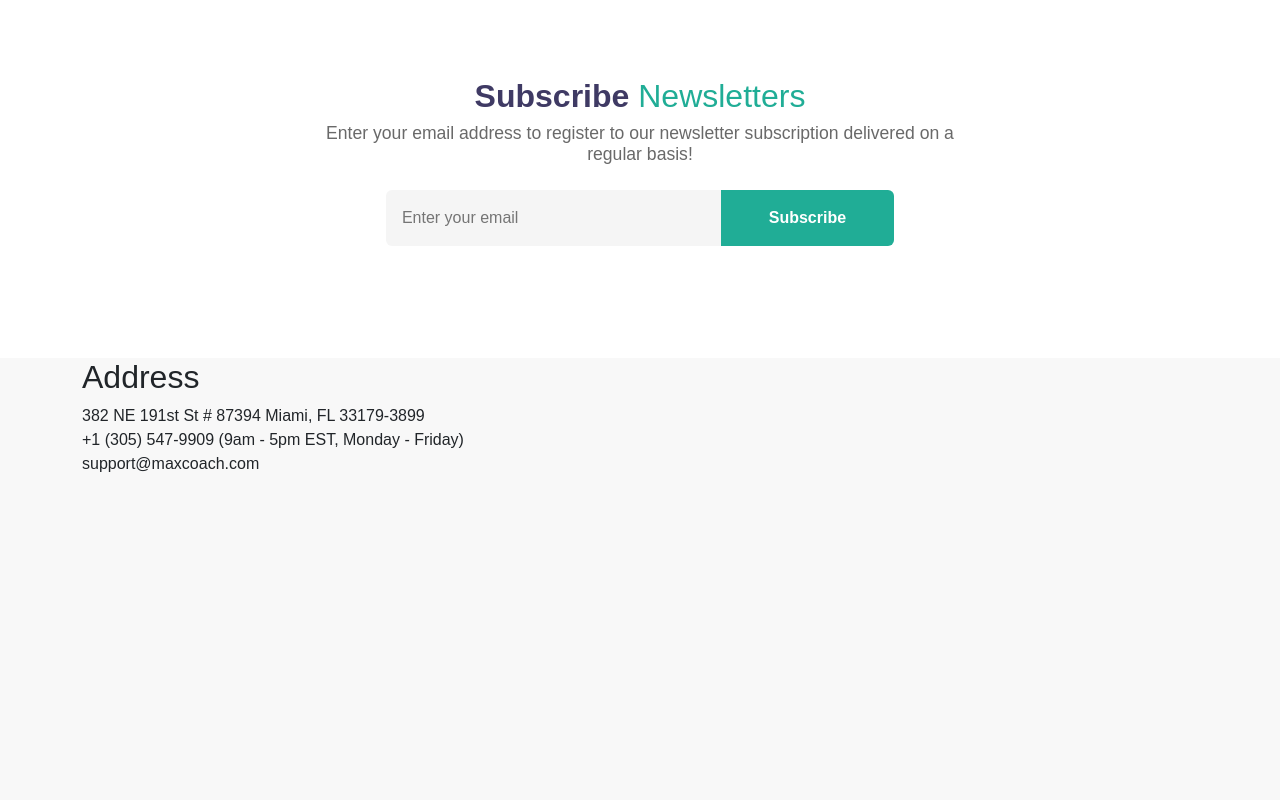
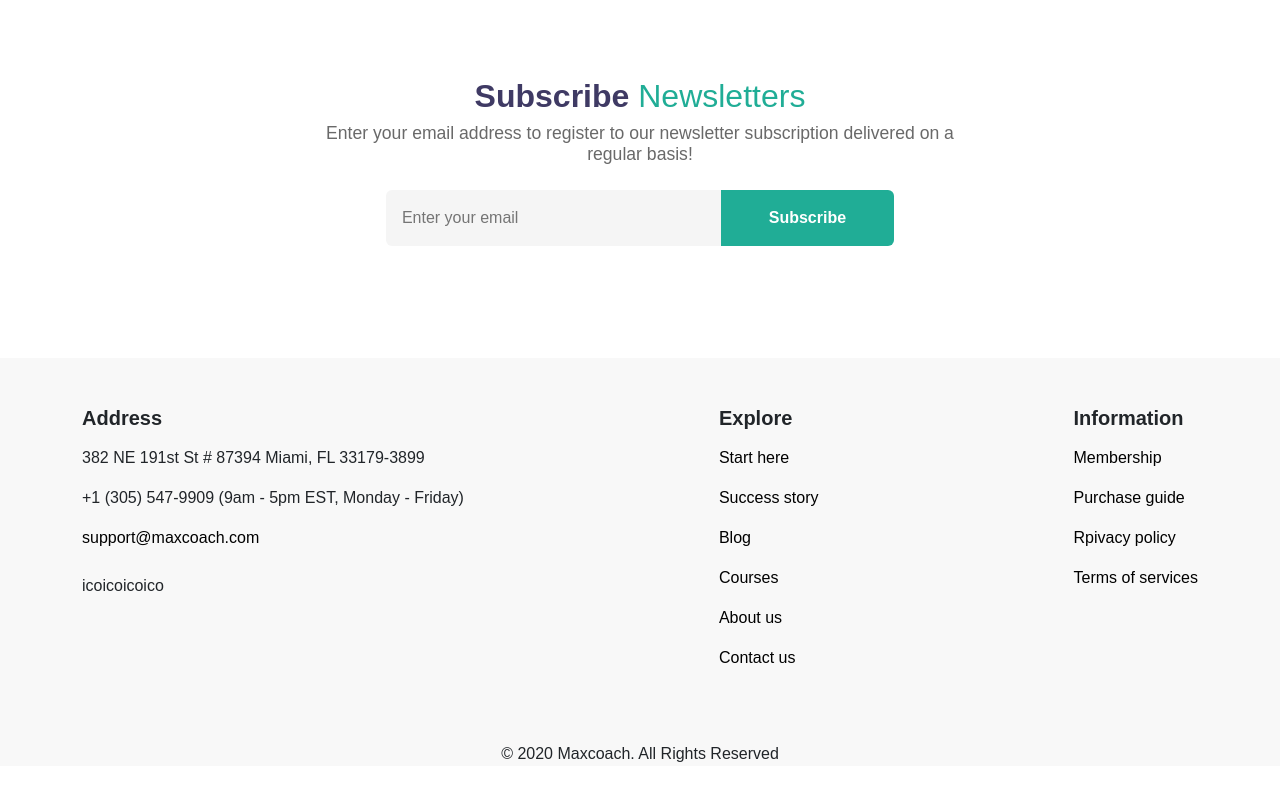
Before and after one commit to marcocareddu/proj-html-vuejs, a Vue app: page / in a window 1280 px wide. Shown: the part 4724-5524 px from the top of the page. Built offline with nearby package versions, Linux system fonts and the light colour scheme.

Commit message:
VUE AppFooter - Added v-for from data

```diff
--- a/src/components/AppFooter.vue
+++ b/src/components/AppFooter.vue
@@ -1,13 +1,11 @@
 <script>
 
 // Import data
-import addressData from '../assets/data/_addressData';
 import footerMenu from '../assets/data/_footerMenu';
 
 export default {
     data() {
         return {
-            addressData,
             footerMenu,
         }
     }
@@ -17,15 +15,36 @@ export default {
 <template>
     <footer>
         <div class="container">
-            <div>
+            <div class="d-flex justify-content-between py-5">
+                <!-- Address Section -->
                 <div class="address">
-                    <h2>Address</h2>
+                    <h5 class="fw-bolder">Address</h5>
                     <ul>
-                        <li v-for="text in addressData">{{ text }}</li>
+                        <li class="py-2">382 NE 191st St # 87394 Miami, FL 33179-3899</li>
+                        <li class="py-2">+1 (305) 547-9909 (9am - 5pm EST, Monday - Friday)</li>
+                        <li class="py-2"><a href="#">support@maxcoach.com</a></li>
                     </ul>
+
+                    <!-- Social Icons -->
+                    <div class="social">
+                        <span>ico</span>
+                        <span>ico</span>
+                        <span>ico</span>
+                        <span>ico</span>
+                    </div>
+                </div>
+
+                <!-- Footer Menu -->
+                <div v-for="voice in footerMenu" class="">
+                    <h5 class="fw-bolder">{{ voice.title }}</h5>
+                    <div class="row">
+                        <ul>
+                            <li v-for="link in voice.link" class="py-2"><a href="#">{{ link }}</a></li>
+                        </ul>
+                    </div>
                 </div>
             </div>
-
+            <p class="text-center">© 2020 Maxcoach. All Rights Reserved</p>
         </div>
     </footer>
 </template>
@@ -35,6 +54,13 @@ export default {
 
 footer {
     background-color: $topsBgColor;
-    height: 500px;
+}
+
+a {
+    color: black;
+
+    &:hover {
+        color: $secondaryColor;
+    }
 }
 </style>
```
